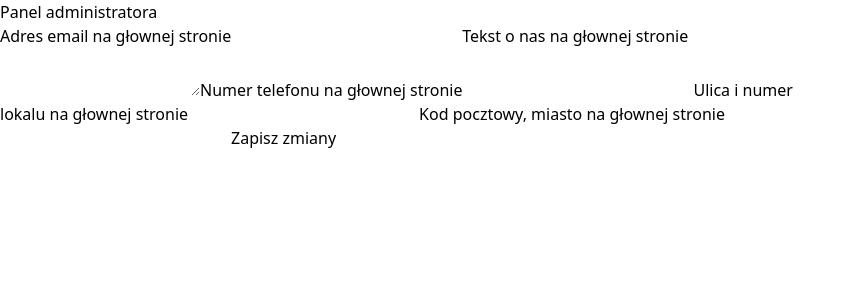
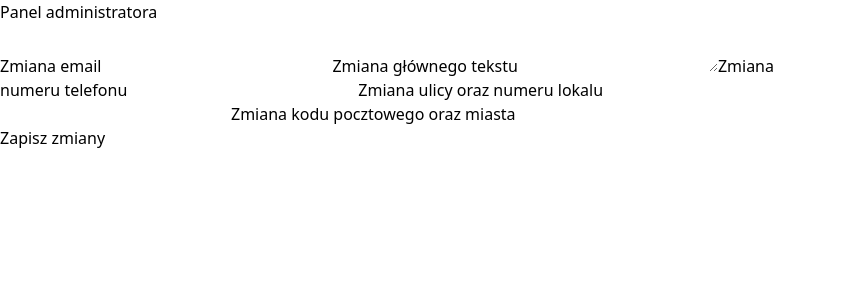
Before and after one commit to Gravgor/CMS-Restaurant-Landing-Page, a Next.js app in the folder project/: page /admin/dashboard in a window 1280 px wide. Shown: the top 300 px of the page, without its empty margins (0-856 px from the left). Built offline with nearby package versions, Linux system fonts and the light colour scheme; sample sign-in values are in the browser's storage.

Commit message:
Layout optimization

```diff
--- a/project/app/admin/dashboard/page.tsx
+++ b/project/app/admin/dashboard/page.tsx
@@ -52,23 +52,23 @@ export default function Page(){
             </h1>
             <div className="flex flex-col">
                 <label className="block mb-2 font-semibold text-gray-700">
-                    Adres email na głownej stronie
+                    Zmiana email
                 </label>
                 <input type="email" value={email} onChange={e => setEmail(e.target.value)} className="block w-full mb-4 p-2 border border-gray-300 rounded-md" />
                 <label className="block mb-2 font-semibold text-gray-700">
-                    Tekst o nas na głownej stronie
+                    Zmiana głównego tekstu
                 </label>
                 <textarea value={title} onChange={e => setTitle(e.target.value)} className="block w-full mb-4 p-2 border border-gray-300 rounded-md" />
                 <label className="block mb-2 font-semibold text-gray-700">
-                    Numer telefonu na głownej stronie
+                    Zmiana numeru telefonu
                 </label>
                 <input type="text" value={phone} onChange={e => setPhone(e.target.value)} className="block w-full mb-4 p-2 border border-gray-300 rounded-md" />
                 <label className="block mb-2 font-semibold text-gray-700">
-                    Ulica i numer lokalu na głownej stronie
+                    Zmiana ulicy oraz numeru lokalu
                 </label>
                 <input type="text" value={address} onChange={e => setAddress(e.target.value)} className="block w-full mb-4 p-2 border border-gray-300 rounded-md" />
                 <label className="block mb-2 font-semibold text-gray-700">
-                    Kod pocztowy, miasto na głownej stronie
+                    Zmiana kodu pocztowego oraz miasta
                 </label>
                 <input type="text" value={address2} onChange={e => setAddress2(e.target.value)} className="block w-full mb-4 p-2 border border-gray-300 rounded-md" />
                 <button onClick={handleSubmit} className="mt-4 py-3 px-6 rounded-full bg-green-700 text-white font-semibold hover:bg-green-600 focus:outline-none focus:shadow-outline-green">
--- a/project/app/layout.tsx
+++ b/project/app/layout.tsx
@@ -7,7 +7,13 @@ export default function RootLayout({
 }) {
   return (
     <html>
-      <head/>
+      <head>
+        <title>Szczaw i Mirabelki</title>
+        <meta name="description" content="Restauracja z kuchnią wegańską" />
+        <meta name="keywords" content="wegańskie, wegańskie restauracje, wegańskie jedzenie" />
+        <meta name="author" content="Marceli Borowczak" />
+        <meta name="viewport" content="width=device-width, initial-scale=1.0" />
+      </head>
       <body>{children}</body>
     </html>
   )
```
